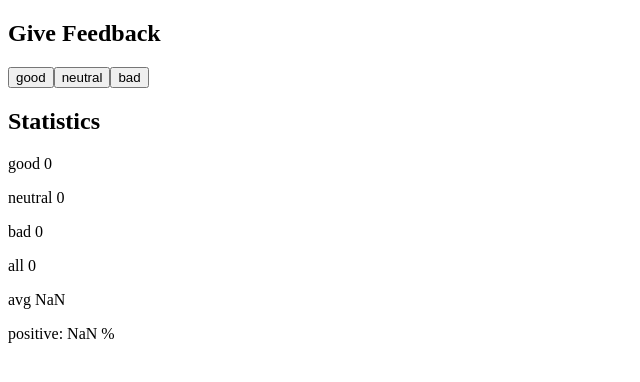
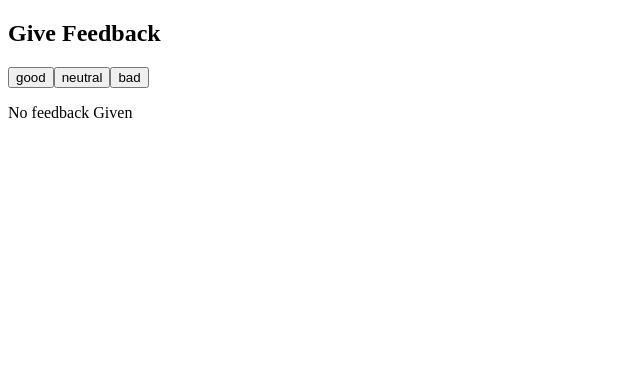
Before and after one commit to Pratik23G/fullstackopen, a React (Vite) app in the folder part1/unicafe/unicafe/: page / in a window 1280 px wide. Shown: the top 382 px of the page, without its empty margins (0-640 px from the left). Built offline with nearby package versions, Linux system fonts and the light colour scheme.

Commit message:
task 1.9 complete no shows feedback once user clicks on certain state

```diff
--- a/part1/unicafe/unicafe/src/App.jsx
+++ b/part1/unicafe/unicafe/src/App.jsx
@@ -1,6 +1,10 @@
 import { useState } from "react";
 
 const Statistics = (props) => {
+  if (props.total === 0) {
+    return <p>No feedback Given</p>;
+  }
+
   return (
     <div>
       <h2>Statistics</h2>
```
